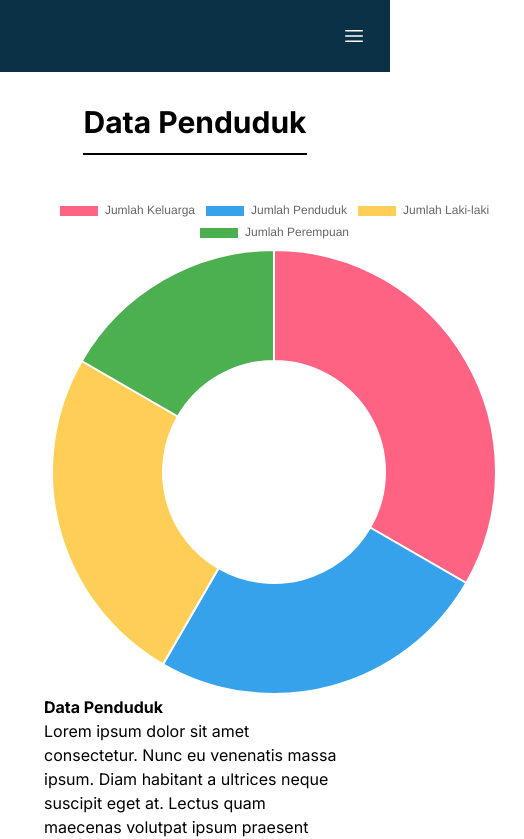
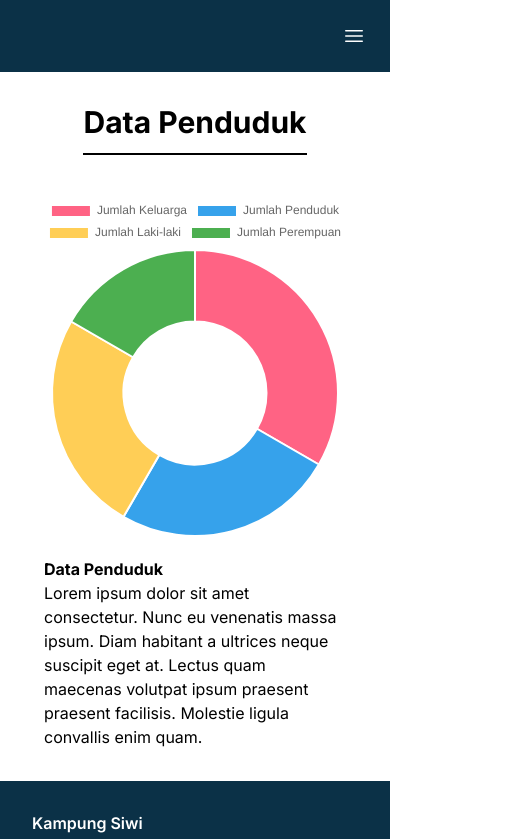
Before and after one commit to yudistira0212/project-kkn, a Next.js app: page /data-penduduk in a window 390 px wide. Shown: the top 839 px of the page, 524 px wide, since content can reach past the window. Built offline with nearby package versions, Linux system fonts and the light colour scheme.

Commit message:
fix charts size

```diff
--- a/app/data-penduduk/page.tsx
+++ b/app/data-penduduk/page.tsx
@@ -108,11 +108,11 @@ function DataPenduduk() {
         <h1 className="text-[30px] underlined-text">
           <strong>Data Penduduk </strong>
         </h1>
-        <div className="flex max-sm:flex-col py-4 ">
-          <div className="mt-6 w-[500px] h-[500px]">
+        <div className="flex max-md:flex-col py-4 ">
+          <div className="mt-6 md:w-[500px] md:h-[500px] flex justify-center">
             <Doughnut data={chartData} />
           </div>
-          <p className="lg:w-1/2 md:m-auto px-5 text-left">
+          <p className="lg:w-1/2 md:m-auto px-5 text-left mt-5">
             <strong>Data Penduduk</strong>
             <br />
             Lorem ipsum dolor sit amet consectetur. Nunc eu venenatis massa
```
